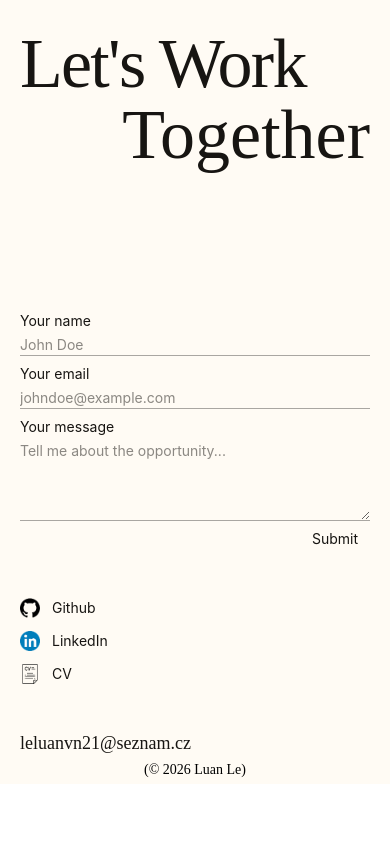
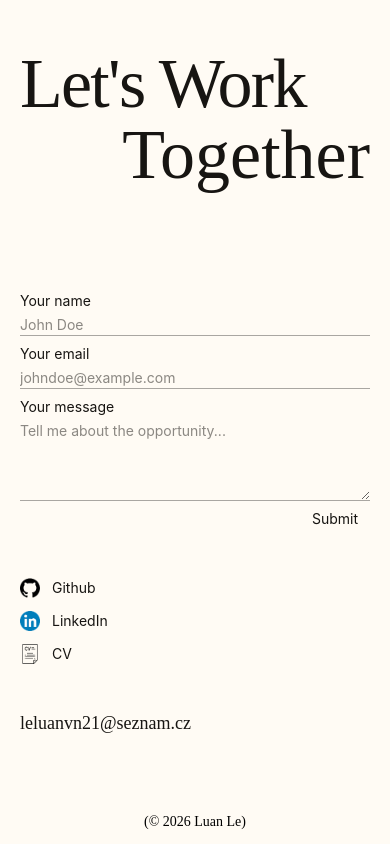
Before and after one commit to Luan2118/portfolio-v2, a React (Vite) app: page / in a window 390 px wide. Shown: the part 3520-4364 px from the top of the page. Before the commit the page ends 4304 px from the top, so only its background shows below. Built offline with nearby package versions, Linux system fonts and the light colour scheme.

Commit message:
style: adjust contact and mobile footer spacing

```diff
--- a/src/pages/Homepage/sections/Contact/Contact.tsx
+++ b/src/pages/Homepage/sections/Contact/Contact.tsx
@@ -54,7 +54,7 @@ function Contact() {
   const { setIsHover } = useCursor();
 
   return (
-      <section id="contact" className="min-h-dvh bg-[#FFFBF4] flex flex-col px-5  pt-13 gap-20 justify-between lg:px-20 xl:px-40  text-[#171512]">
+      <section id="contact" className="min-h-dvh bg-[#FFFBF4] flex flex-col px-5  pt-13 justify-between lg:px-20 xl:px-40  text-[#171512]">
 
         <h2 className="overflow-hidden my-auto font-[Judson] flex  items-center justify-center gap-2 lg:gap-5  flex-wrap leading-[0.8] py-15 xs:px-8 xsm:px-15 sm:px-0 ">
           <motion.span
--- a/src/pages/Homepage/sections/Footer.tsx
+++ b/src/pages/Homepage/sections/Footer.tsx
@@ -3,7 +3,7 @@ function Footer() {
   return (
     <div className="overflow-hidden bg-[#FFFBF4]">
       <footer
-        className="text-center font-[Judson] bg-[#FFFBF4] pb-1 text-sm sm:text-base">
+        className="text-center font-[Judson] bg-[#FFFBF4] pt-13 pb-3 md:pt-0 md:pb-1 text-sm sm:text-base">
         (© 2026 Luan Le)
       </footer>
     </div>
```
